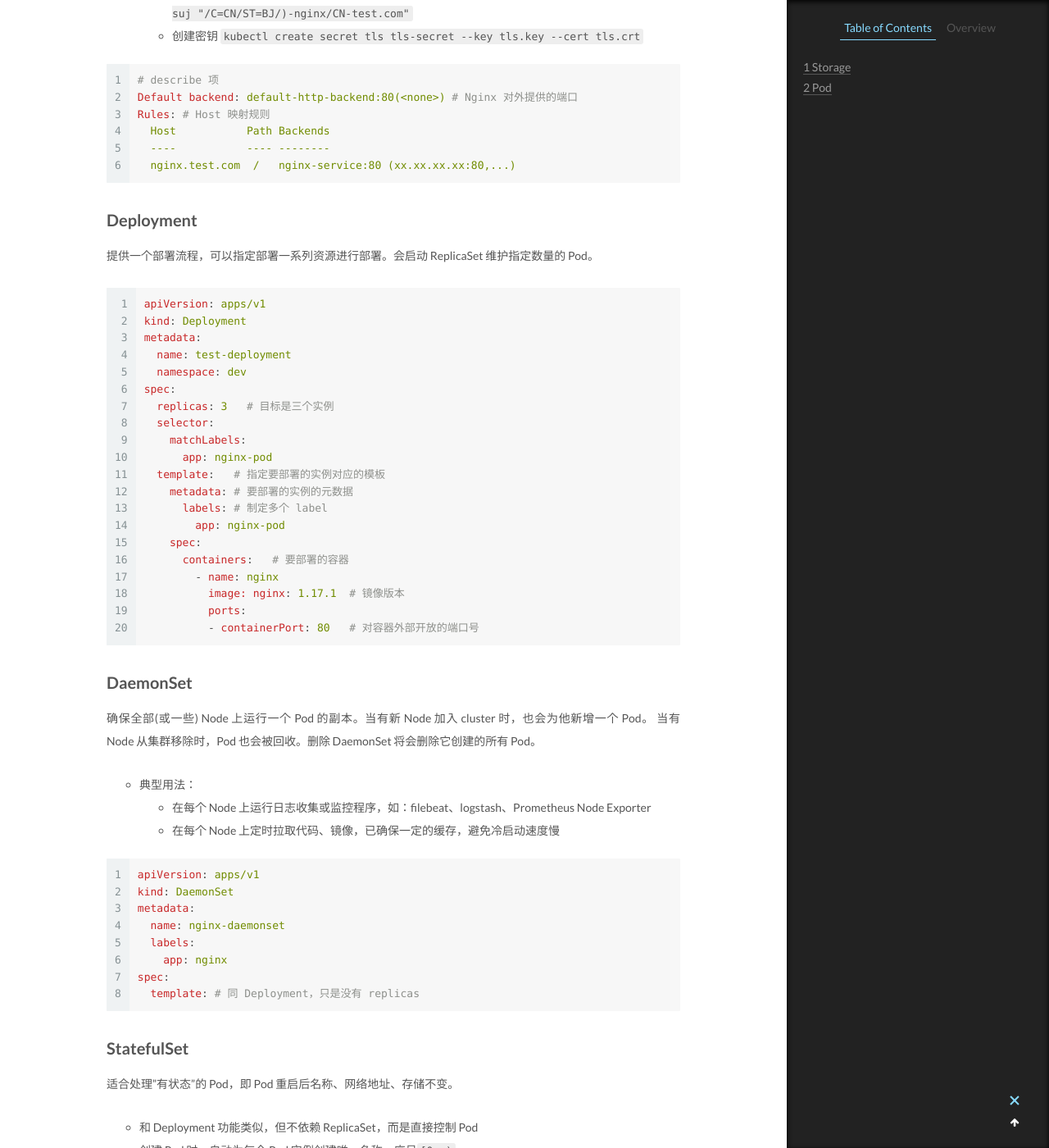
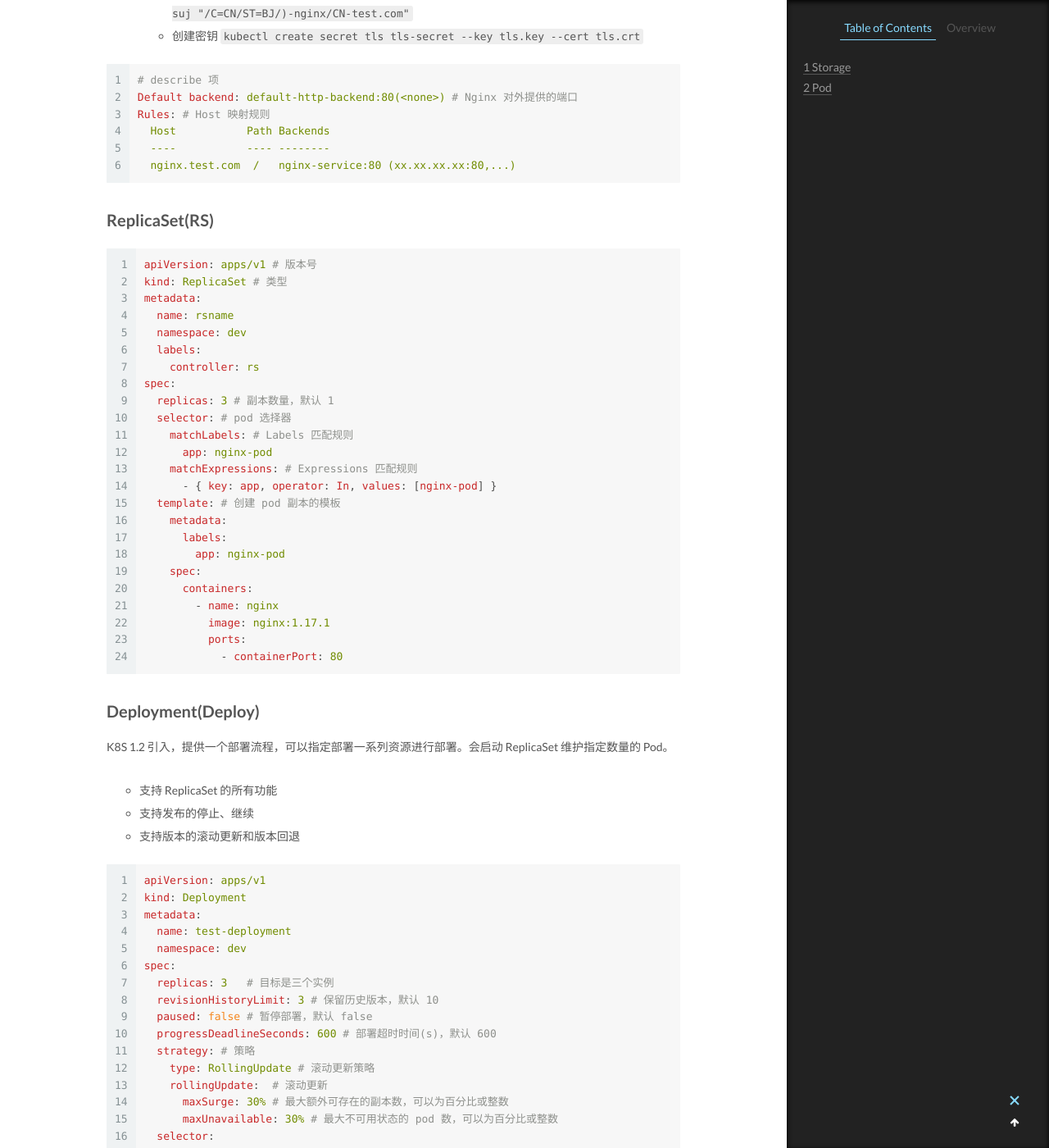
Before and after one commit to CodeHunter2006/CodeHunter2006.github.io, a Jekyll site: the page built from _posts/2021-10-12-Kubernetes_Spec.md, in a window 1280 px wide and 1400 px high, scrolled down 2493 px. Shown: the whole window at 82% size. Built offline with Jekyll 4.4.1, drawn with Linux system fonts in a browser that asks for light colours; some of the changed text lies outside the part shown.

Commit message:
docs: add contents

````diff
--- a/_posts/2021-10-12-Kubernetes_Spec.md
+++ b/_posts/2021-10-12-Kubernetes_Spec.md
@@ -98,9 +98,42 @@ Rules: # Host 映射规则
   nginx.test.com  /   nginx-service:80 (xx.xx.xx.xx:80,...)
 ```
 
-## Deployment
+## ReplicaSet(RS)
 
-提供一个部署流程，可以指定部署一系列资源进行部署。会启动 ReplicaSet 维护指定数量的 Pod。
+```yml
+apiVersion: apps/v1 # 版本号
+kind: ReplicaSet # 类型
+metadata:
+  name: rsname
+  namespace: dev
+  labels:
+    controller: rs
+spec:
+  replicas: 3 # 副本数量，默认 1
+  selector: # pod 选择器
+    matchLabels: # Labels 匹配规则
+      app: nginx-pod
+    matchExpressions: # Expressions 匹配规则
+      - { key: app, operator: In, values: [nginx-pod] }
+  template: # 创建 pod 副本的模板
+    metadata:
+      labels:
+        app: nginx-pod
+    spec:
+      containers:
+        - name: nginx
+          image: nginx:1.17.1
+          ports:
+            - containerPort: 80
+```
+
+## Deployment(Deploy)
+
+K8S 1.2 引入，提供一个部署流程，可以指定部署一系列资源进行部署。会启动 ReplicaSet 维护指定数量的 Pod。
+
+- 支持 ReplicaSet 的所有功能
+- 支持发布的停止、继续
+- 支持版本的滚动更新和版本回退
 
 ```yml
 apiVersion: apps/v1
@@ -110,10 +143,18 @@ metadata:
   namespace: dev
 spec:
   replicas: 3   # 目标是三个实例
+  revisionHistoryLimit: 3 # 保留历史版本，默认 10
+  paused: false # 暂停部署，默认 false
+  progressDeadlineSeconds: 600 # 部署超时时间(s)，默认 600
+  strategy: # 策略
+    type: RollingUpdate # 滚动更新策略
+    rollingUpdate:  # 滚动更新
+      maxSurge: 30% # 最大额外可存在的副本数，可以为百分比或整数
+      maxUnavailable: 30% # 最大不可用状态的 pod 数，可以为百分比或整数
   selector:
     matchLabels:
       app: nginx-pod
-  template:   # 指定要部署的实例对应的模板
+  template:   # 指定要部署的 pod 实例对应的模板
     metadata: # 要部署的实例的元数据
       labels: # 制定多个 label
         app: nginx-pod
@@ -124,6 +165,17 @@ spec:
           ports:
           - containerPort: 80   # 对容器外部开放的端口号
 ```
+
+- revisionHistoryLimit
+  保留历史版本以便进行版本回退，通过保留 RS 实现
+
+- 调用`get`命令后各字段解释：
+  - READY
+    处于 READY 状态的 Pod 数量 / 总数量
+  - UP-TO-DATA
+    处于最新版本的 Pod 数量
+  - AVAILABLE
+    当前可用 Pod 数量
 
 ## DaemonSet
 
````
Also changed, not shown: _posts/2018-09-02-Linux_Shell_Command.md (+5 -0 lines), _posts/2019-10-02-Git_CMD.md (+3 -0 lines), _posts/2020-06-01-Fitness_Record.md (+2 -0 lines).
